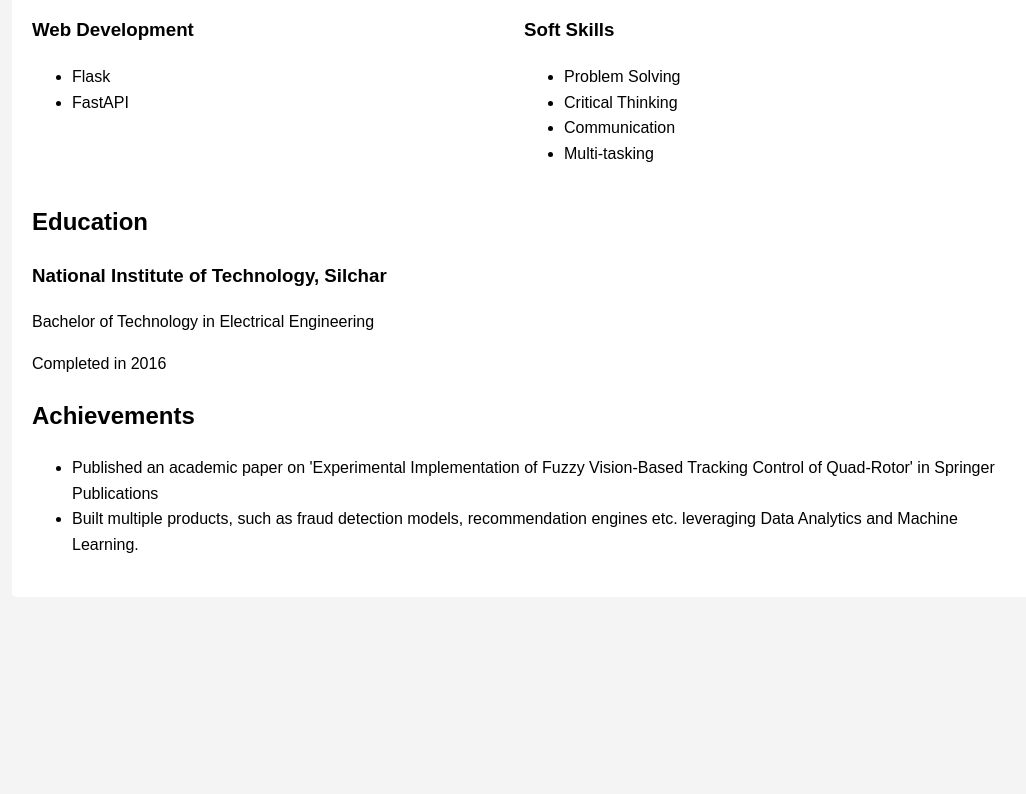
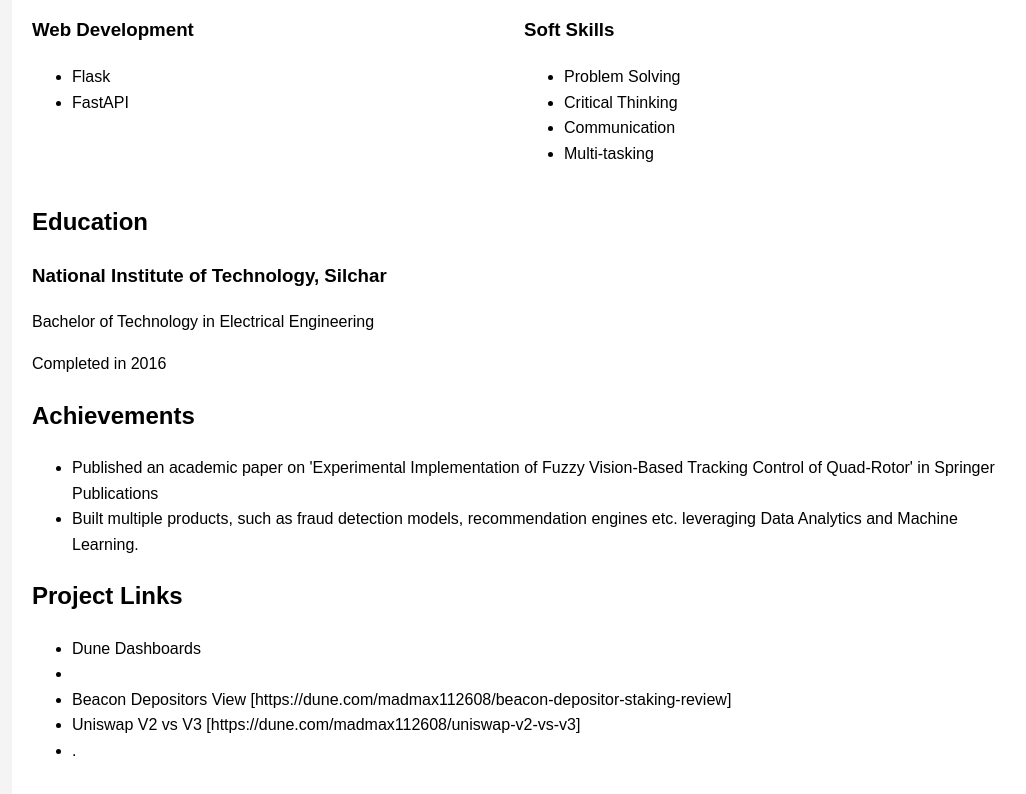
Before and after one commit to taxicabno1729/about, a plain HTML site: page index.html in a window 1280 px wide. Shown: the part 1432-2226 px from the top of the page, without its empty margins (116-1142 px from the left). Before the commit the page ends 2049 px from the top, so only its background shows below. Drawn offline with Linux system fonts and the light colour scheme.

Commit message:
Update index.html

```diff
--- a/index.html
+++ b/index.html
@@ -180,6 +180,16 @@
                     <li>Built multiple products, such as fraud detection models, recommendation engines etc. leveraging Data Analytics and Machine Learning.</li>
                 </ul>
             </div>
+
+            <div class="section">
+                <h2>Project Links</h2>
+                <ul>
+                    <li>Dune Dashboards <li>
+                        <li> Beacon Depositors View [https://dune.com/madmax112608/beacon-depositor-staking-review]</li>
+                        <li> Uniswap V2 vs V3 [https://dune.com/madmax112608/uniswap-v2-vs-v3]</li>
+                    <li>.</li>
+                </ul>
+            </div>
         </div>
     </div>
 </body>
```
